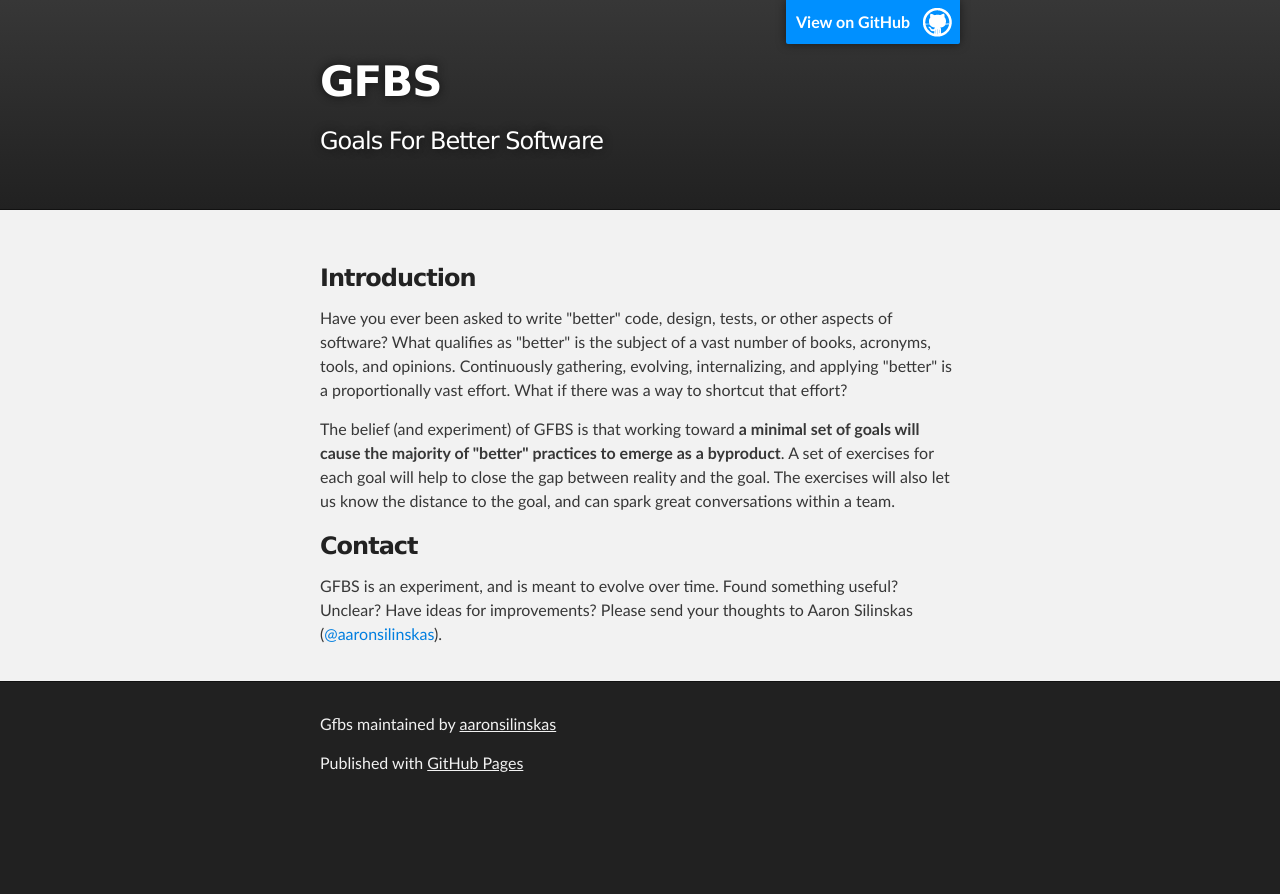
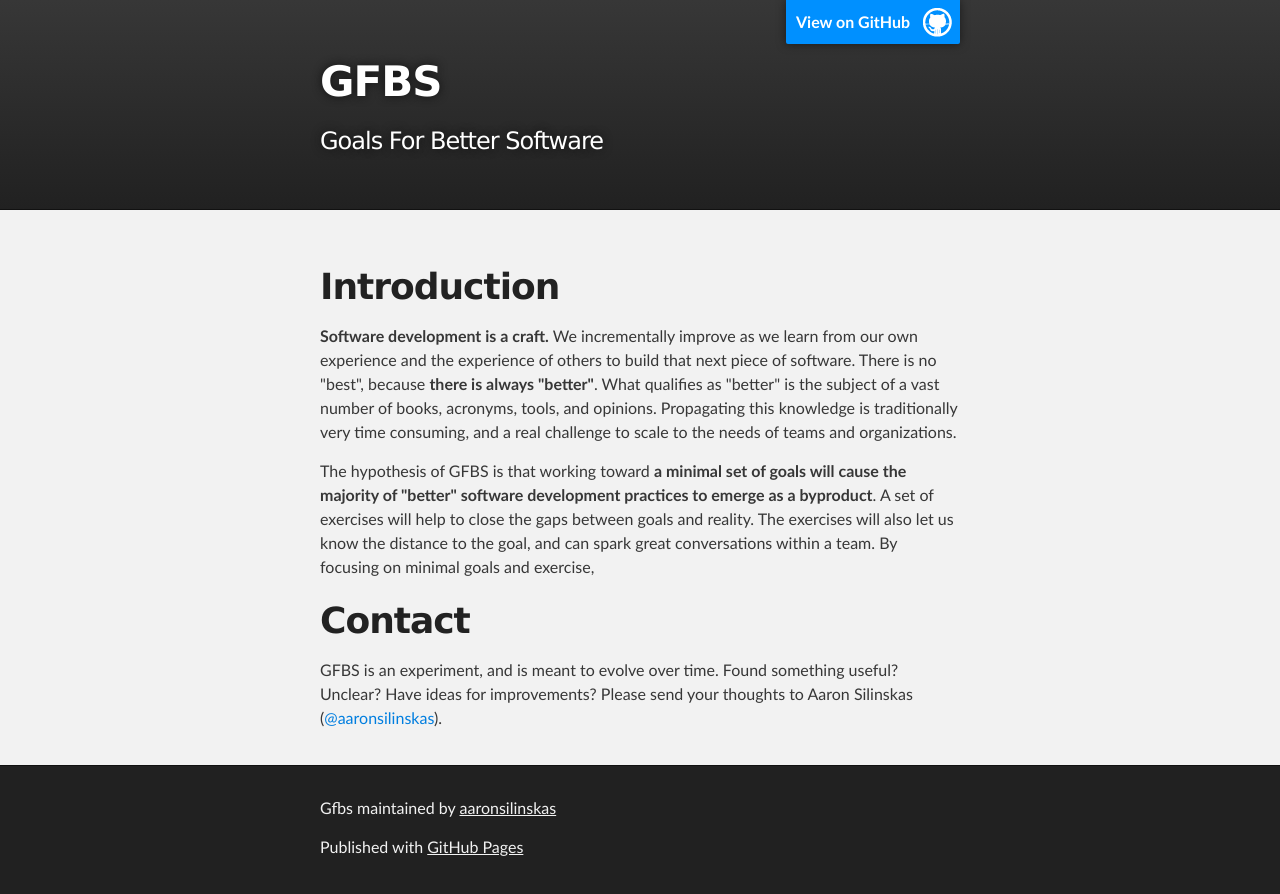
Before and after one commit to aaronsilinskas/gfbs, a plain HTML site: page index.html in a window 1280 px wide. Before the commit the page ends 810 px from the top, so only its background shows below. Drawn offline with Linux system fonts and the light colour scheme.

Commit message:
Flushed out intro more, calling out craft

```diff
--- a/index.html
+++ b/index.html
@@ -26,32 +26,29 @@
 <!-- MAIN CONTENT -->
 <div id="main_content_wrap" class="outer">
     <section id="main_content" class="inner">
-        <h3>
+        <h1>
             <a id="introduction" class="anchor" href="#introduction" aria-hidden="true"><span
-                    aria-hidden="true" class="octicon octicon-link"></span></a>Introduction</h3>
-
-
-        <p>Have you ever been asked to write "better" code, design, tests, or other aspects of software? What qualifies
-            as "better" is the subject of a vast number of books, acronyms, tools, and opinions. Continuously gathering,
-            evolving, internalizing, and applying "better" is a proportionally vast effort. What if there was a way to
-            shortcut that effort?
+                    aria-hidden="true" class="octicon octicon-link"></span></a>Introduction</h1>
+        <p>
+            <strong>Software development is a craft.</strong> We incrementally improve as we learn from our own
+            experience and the experience of others to build that next piece of software. There is no "best", because
+            <strong>there is always "better"</strong>. What qualifies as "better" is the subject of a vast number of
+            books, acronyms, tools, and opinions. Propagating this knowledge is traditionally very time consuming, and a
+            real challenge to scale to the needs of teams and organizations.
         </p>
-        <p>The belief (and experiment) of GFBS is that working toward <strong>a minimal set of goals will cause the
-            majority of
-            "better" practices to emerge as a byproduct</strong>. A set of exercises for each goal will help to close
-            the gap
-            between reality and the goal. The exercises will also let us know the distance to the goal, and can spark
-            great conversations within a team.
+        <p>The hypothesis of GFBS is that working toward <strong>a minimal set of goals will cause the majority of
+            "better" software development practices to emerge as a byproduct</strong>. A set of exercises will help to
+            close the gaps between goals and reality. The exercises will also let us know the distance to the goal, and
+            can spark great conversations within a team. By focusing on minimal goals and exercise,
         </p>
 
-        <h3>
+        <h1>
             <a id="contact" class="anchor" href="#Contact" aria-hidden="true"><span
-                    aria-hidden="true" class="octicon octicon-link"></span></a>Contact</h3>
+                    aria-hidden="true" class="octicon octicon-link"></span></a>Contact</h1>
 
-        <p>GFBS is an experiment, and is meant to evolve over time. Found something useful? Unclear? Have ideas
-            for
-            improvements? Please send your thoughts to Aaron Silinskas (<a
-                    href="https://github.com/aaronsilinskas" class="user-mention">@aaronsilinskas</a>).
+        <p>GFBS is an experiment, and is meant to evolve over time. Found something useful? Unclear? Have ideas for
+            improvements? Please send your thoughts to Aaron Silinskas (<a href="https://github.com/aaronsilinskas"
+                                                                           class="user-mention">@aaronsilinskas</a>).
         </p>
 
     </section>
```
